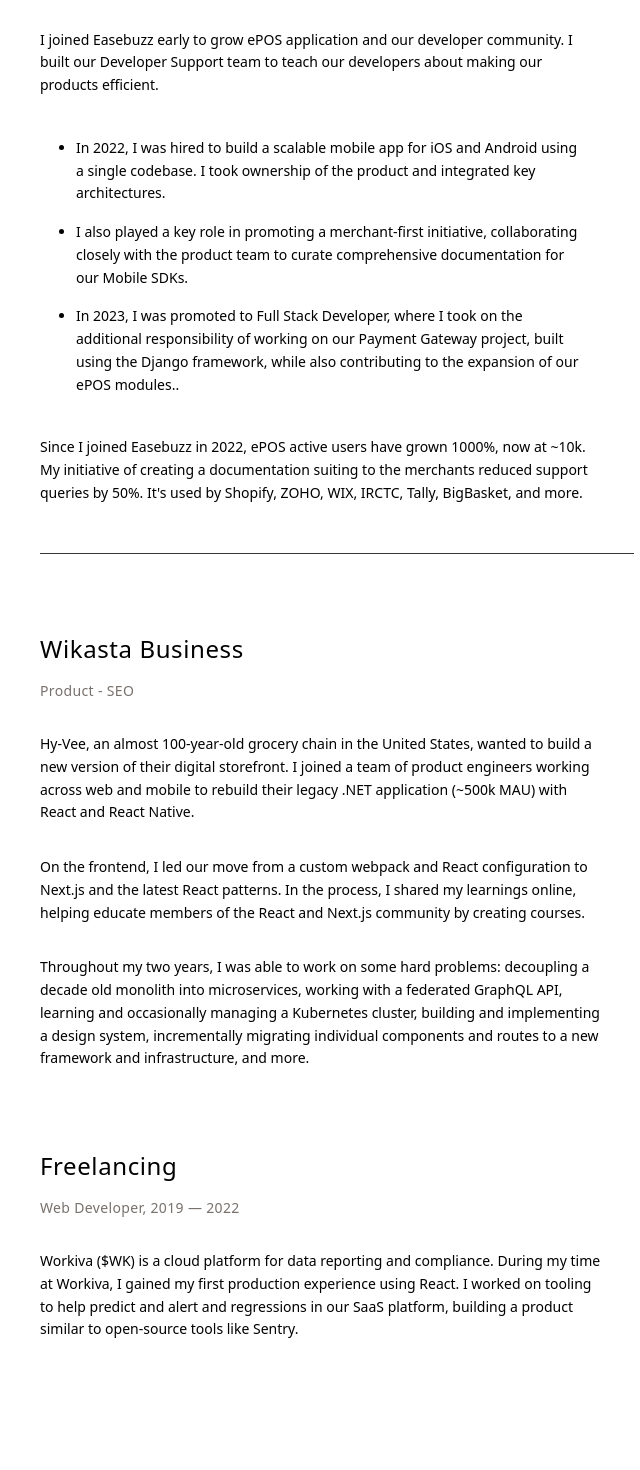
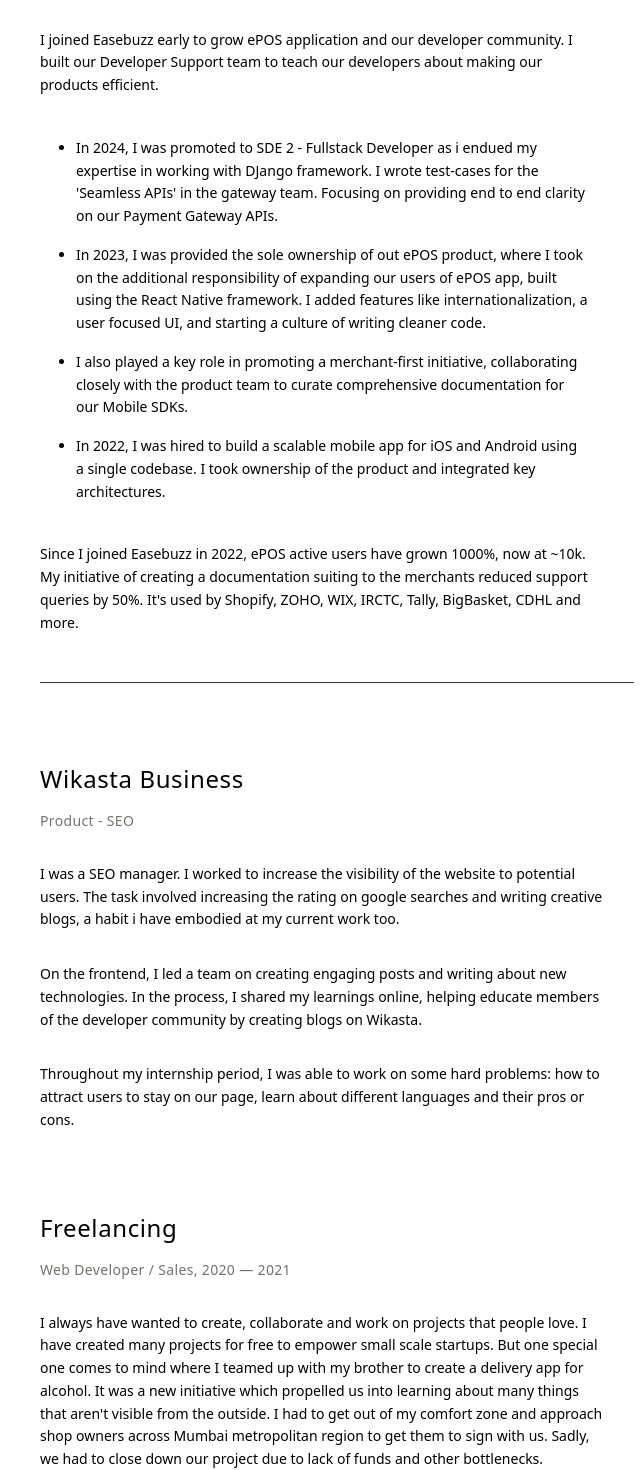
Before and after one commit to avi-jha/Portfolio-Nextjs, a Next.js app: page /work in a window 1280 px wide. Shown: the part 500-1970 px from the top of the page, without its empty margins (318-958 px from the left). Before the commit the page ends 1929 px from the top, so only its background shows below. Built offline with nearby package versions, Linux system fonts and the light colour scheme.

Commit message:
changed work details

```diff
--- a/app/Data/data.json
+++ b/app/Data/data.json
@@ -5,9 +5,9 @@
     "contact"
   ],
   "intro": {
-    "intro_para_1": "I'm a frontend developer, optimist, and community builder. I currently work as the software developer at Easebuzz, where I help develop the mobile applications and Payment Gateway frameworks, a multi-platform framework built with Swift.",
-    "intro_para_2": "I create educational content for developers, writing about web development, JavaScript and TypeScript, React and Next.js, and more. This comes in all forms: blog posts, videos, tweets, conference talks, and workshops. You can watch some of my favorites below.",
-    "intro_para_3": "Over the past decade, I've written content on my blog and newsletter. I try to keep things simple. You'll find writing about technologies I'm interested in at the time, or how I'm learning and growing in my career, sharing knowledge along the way."
+    "intro_para_1": "I'm a frontend developer, optimist, and tech enthusiast. I currently work as the software developer at Easebuzz, where I help develop the mobile applications and Payment Gateway frameworks, a multi-platform framework built with Swift.",
+    "intro_para_2": "I have contributed extensively in our ePOS mobile application, adding advanced tools and features like internationalization. Making our app available to many local businesses across India.",
+    "intro_para_3": "Over the past 2 years, I've developed frameworks using Swift for the merchants who want to integrate our Payment Gateway into their applications.I am currently organizing my blogs which will be available soon on this website, they include tech news or how I'm learning and growing in my career, sharing knowledge along the way."
   },
   "DataCard": {
     "title": {
@@ -34,27 +34,28 @@
       "title": "Software Developer",
       "info_para_1": "I joined Easebuzz early to grow ePOS application and our developer community. I built our Developer Support team to teach our developers about making our products efficient.",
       "job_points": [
-        "In 2022, I was hired to build a scalable mobile app for iOS and Android using a single codebase. I took ownership of the product and integrated key architectures.",
+        "In 2024, I was promoted to SDE 2 - Fullstack Developer as i endued my expertise in working with DJango framework. I wrote test-cases for the 'Seamless APIs' in the gateway team. Focusing on providing end to end clarity on our Payment Gateway APIs.",
+        "In 2023, I was provided the sole ownership of out ePOS product, where I took on the additional responsibility of expanding our users of ePOS app, built using the React Native framework. I added features like internationalization, a user focused UI, and starting a culture of writing cleaner code.",
         "I also played a key role in promoting a merchant-first initiative, collaborating closely with the product team to curate comprehensive documentation for our Mobile SDKs.",
-        "In 2023, I was promoted to Full Stack Developer, where I took on the additional responsibility of working on our Payment Gateway project, built using the Django framework, while also contributing to the expansion of our ePOS modules.."
+        "In 2022, I was hired to build a scalable mobile app for iOS and Android using a single codebase. I took ownership of the product and integrated key architectures."
       ],
-      "info_para_2": "Since I joined Easebuzz in 2022, ePOS active users have grown 1000%, now at ~10k. My initiative of creating a documentation suiting to the merchants reduced support queries by 50%. It's used by Shopify, ZOHO, WIX, IRCTC, Tally, BigBasket, and more."
+      "info_para_2": "Since I joined Easebuzz in 2022, ePOS active users have grown 1000%, now at ~10k. My initiative of creating a documentation suiting to the merchants reduced support queries by 50%. It's used by Shopify, ZOHO, WIX, IRCTC, Tally, BigBasket, CDHL and more."
     },
     "Previous": [
       {
         "prev_job": "Wikasta Business",
         "prev_title": "Product - SEO",
         "prev_job_info": [
-          "Hy-Vee, an almost 100-year-old grocery chain in the United States, wanted to build a new version of their digital storefront. I joined a team of product engineers working across web and mobile to rebuild their legacy .NET application (~500k MAU) with React and React Native.",
-          "On the frontend, I led our move from a custom webpack and React configuration to Next.js and the latest React patterns. In the process, I shared my learnings online, helping educate members of the React and Next.js community by creating courses.",
-          "Throughout my two years, I was able to work on some hard problems: decoupling a decade old monolith into microservices, working with a federated GraphQL API, learning and occasionally managing a Kubernetes cluster, building and implementing a design system, incrementally migrating individual components and routes to a new framework and infrastructure, and more."
+          "I was a SEO manager. I worked to increase the visibility of the website to potential users. The task involved increasing the rating on google searches and writing creative blogs, a habit i have embodied at my current work too.",
+          "On the frontend, I led a team on creating engaging posts and writing about new technologies. In the process, I shared my learnings online, helping educate members of the developer community by creating blogs on Wikasta.",
+          "Throughout my internship period, I was able to work on some hard problems: how to attract users to stay on our page, learn about different languages and their pros or cons."
         ]
       },
       {
         "prev_job": "Freelancing",
-        "prev_title": "Web Developer, 2019 — 2022",
+        "prev_title": "Web Developer / Sales, 2020 — 2021",
         "prev_job_info": [
-          "Workiva ($WK) is a cloud platform for data reporting and compliance. During my time at Workiva, I gained my first production experience using React. I worked on tooling to help predict and alert and regressions in our SaaS platform, building a product similar to open-source tools like Sentry."
+          "I always have wanted to create, collaborate and work on projects that people love. I have created many projects for free to empower small scale startups. But one special one comes to mind where I teamed up with my brother to create a delivery app for alcohol. It was a new initiative which propelled us into learning about many things that aren't visible from the outside. I had to get out of my comfort zone and approach shop owners across Mumbai metropolitan region to get them to sign with us. Sadly, we had to close down our project due to lack of funds and other bottlenecks."
         ]
       }
     ]
@@ -118,8 +119,8 @@
     }
   ],
   "Contact": [
-    "What should i call you?? 📞",
-    "Email please?? ✉️",
-    "Any message for me? 💬"
+    "Name",
+    "Email",
+    "Message"
   ]
 }
--- a/app/components/introcard.tsx
+++ b/app/components/introcard.tsx
@@ -3,6 +3,7 @@
 import "../styles/customStyles.css";
 import sampleImage from "../assets/01.jpg";
 import Link from "next/link";
+import BentArrowIcon from "./arrowicon";
 
 interface IntroCardProps {
   card_title_1: string;
@@ -13,10 +14,14 @@
 const IntroCard: React.FC<IntroCardProps> = (props) => {
   const { card_title_1, card_title_2, url } = props;
 
+
+
   return (
-    <div className="card normal-card flex items-center justify-start">
-      <Link className="flex items-center p-4 m-1 ml-2" href={url}>
-        <TwinImage firstImage={sampleImage} SecondImage={sampleImage} />
+    <div className="card normal-card flex items-center ">
+
+      <a target="_blank" href={url} rel="noopener noreferrer" className="flex items-center p-4 m-1 ml-2 w-full justify-between">
+        <div className="flex justify-start items-center">
+          <TwinImage imgName={card_title_1} />
           <div className="flex flex-col justify-start items-start p-1">
             <p className="text-base text-slate-200">{card_title_1}</p>
             <p className="text-sm text-slate-400">{card_title_2}</p>
@@ -27,7 +32,9 @@
               sizes="<generated>"
             />
           </div>
-      </Link>
+        </div>
+        <BentArrowIcon />
+      </a>
     </div>
   );
 };
--- a/app/components/twinImage.tsx
+++ b/app/components/twinImage.tsx
@@ -1,17 +1,17 @@
 import React from "react";
 import Image, { StaticImageData } from "next/image";
+import { SiGithub, SiLinkedin } from "react-icons/si";
 
 interface ImageProps {
-  firstImage: StaticImageData;
-  SecondImage: StaticImageData;
+  imgName: string
 }
 
 const TwinImage: React.FC<ImageProps> = (props) => {
-  const { firstImage, SecondImage } = props;
+  const { imgName } = props;
 
   return (
     <div>
-      <Image src={firstImage.src} className="circular-image mr-4" alt={""} />
+      {imgName == 'LinkedIN' ? <SiLinkedin size={27} className="mr-4 m-1" color="white" /> : <SiGithub size={30} className="mr-4 m-1" color="white" />}
     </div>
   );
 };
--- a/app/page.tsx
+++ b/app/page.tsx
@@ -30,7 +30,7 @@
           <p className="mt-8 text-sm leading-relaxed">{JsonData.intro.intro_para_1}</p>
         </div>
 
-        <div className="m-12 mt-10 h-96 bg-blue-50"></div>
+        {/* <div className="m-12 mt-10 h-96 bg-blue-50"></div> */}
 
         <p className="m-12 mt-10 text-sm leading-relaxed">{JsonData.intro.intro_para_2}</p>
 
@@ -47,7 +47,7 @@
 
         <p className="m-12 mt-10 text-sm leading-relaxed">{JsonData.intro.intro_para_3}</p>
 
-        <div className="m-12 flex flex-col items-center w-fill">
+        {/* <div className="m-12 flex flex-col items-center w-fill">
           <DataCard
             title={JsonData.DataCard.title.title_1}
             subtitle={JsonData.DataCard.subtitle.subtitle_1}
@@ -56,7 +56,7 @@
             title={JsonData.DataCard.title.title_2}
             subtitle={JsonData.DataCard.subtitle.subtitle_2}
           />
-        </div>
+        </div> */}
 
         <div className="m-12">
           <p className="text-sm leading-relaxed">
@@ -80,7 +80,7 @@
         {/* TODO: add redirection icons */}
         <div className="m-12 flex flex-row">
           <div className="mt-5 ">
-            <Link href="" className="contact-me flex flex-row">
+            <Link href="/contact" className="contact-me flex flex-row">
               <BentArrowIcon />
               <p className=" contact-me text-slate-400">contact me</p>
             </Link>
```
Also changed, not shown: app/contact/page.tsx (+13 -15 lines). Lines whose indentation alone changed are shown as unchanged.
